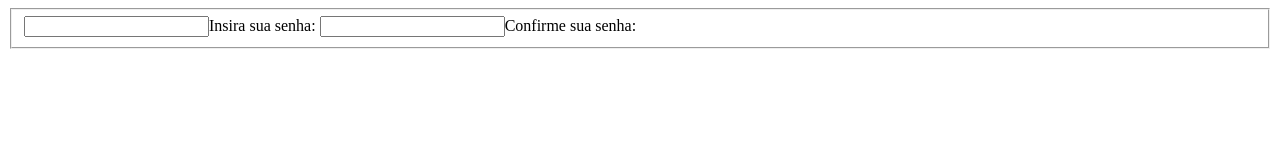
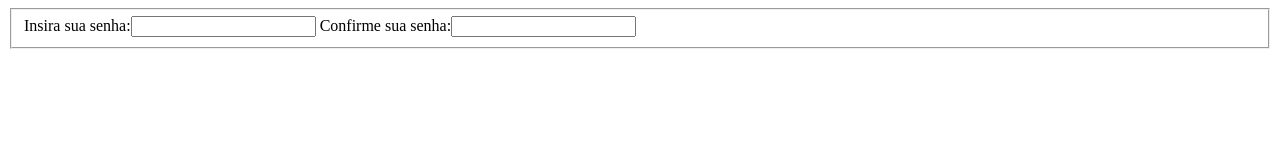
Before and after one commit to Adicide/Autoria-Web, a plain HTML site: page atividades/atividade-24-11-javascript/index.html in a window 1280 px wide. Drawn offline with Linux system fonts and the light colour scheme.

Commit message:
Alteração no nome da pasta

```diff
--- a/atividades/atividade-24_11-javascript/index.html
+++ b/atividades/atividade-24-11-javascript/index.html
@@ -10,11 +10,11 @@
     <fieldset>
         <form>
             <label for="senha_usuario">
-                <input id="senha_usuario" type="password">Insira sua senha:
+                Insira sua senha:<input id="senha_usuario" type="password">
             </label>
 
             <label for="senha_teste">
-                <input id="senha_teste" type="password">Confirme sua senha:
+                Confirme sua senha:<input id="senha_teste" type="password">
             </label>
         </form>
     </fieldset>
```
